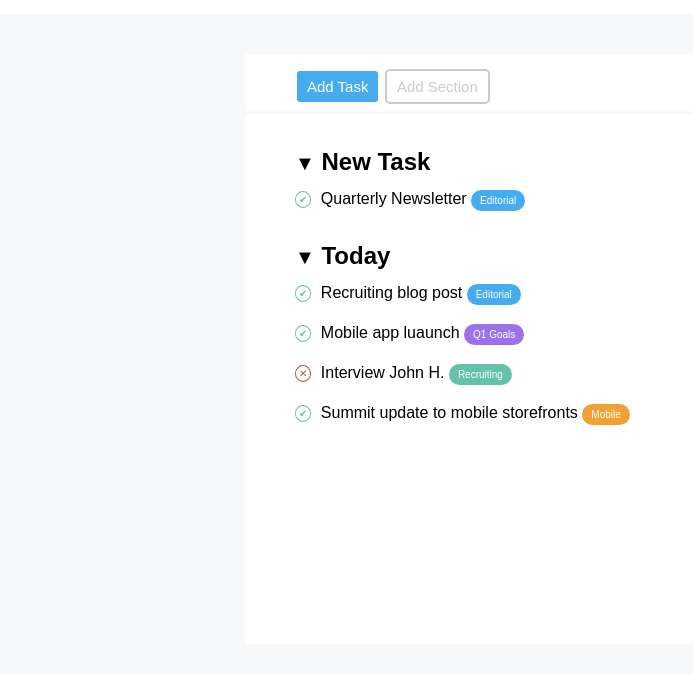
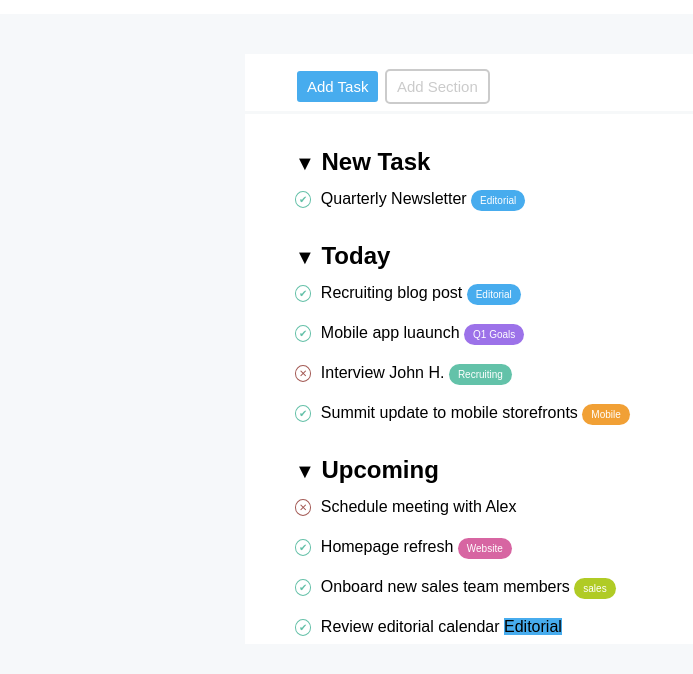
Before and after one commit to nicolosalvestrini/html-css-toboolist11, a plain HTML site: page index.html in a window 1280 px wide. Shown: the part 50-724 px from the top of the page, without its empty margins (0-693 px from the left). Drawn offline with Linux system fonts and the light colour scheme.

Commit message:
add upcoming

```diff
--- a/index.html
+++ b/index.html
@@ -43,7 +43,7 @@
 
         <div class="margin-page">
 
-            <article class="New Task">
+            <article class="New Task list">
 
             <h2>
                 <span class="freccia">&#9660</span>
@@ -57,12 +57,12 @@
 
             </article>
 
-            <article class="Today">
+            <article class="Today list">
 
                 <h2>
                     <span class="freccia">&#9660</span>
                 Today
-            </h2>
+                </h2>
             <p>
                 <span class="check">&#10004</span>
             Recruiting blog post
@@ -89,8 +89,48 @@
 
             </article>
 
+            <article class="upcoming list">
+
+                <h2>
+                    <span class="freccia">&#9660</span>
+                Upcoming
+                </h2>
+
+            <p>
+
+            <span class="x">&#10005</span>
+            Schedule meeting with Alex
+
+            </p>
+
+            <p>
+
+            <span class="check">&#10004</span>
+            Homepage refresh
+            <span class="botton-color-pink graphic">Website</span>
+
+            </p>
+
+            <p>
+
+            <span class="check">&#10004</span>
+            Onboard new sales team members
+            <span class="botton-color-light-green graphic">sales</span>
+
+            </p>
+
+            <p>
+
+            <span class="check">&#10004</span>
+            Review editorial calendar
+            <span class="botton-color-blue">Editorial</span>
+
+            </p>
+
+            </article>
 
         </div>
+
     </main>
 
 
--- a/style.css
+++ b/style.css
@@ -138,6 +138,14 @@ h1{
     background-color: #f1a035;
 }
 
+.botton-color-pink{
+    background-color: #d765a2;
+}
+
+.botton-color-light-green{
+    background-color: #b0cb25;
+}
+
 .graphic{
     color: white;
     font-size: 10px;
```
